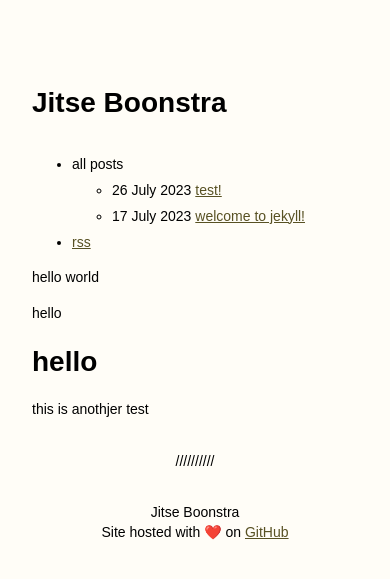
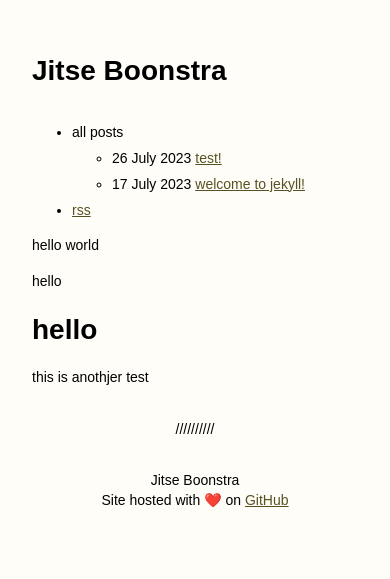
Before and after one commit to JitseB/jitseb.github.io, a Jekyll site: the page built from index.md, in a window 390 px wide. Shown: the top 579 px of the page. Built offline with Jekyll 4.4.1, drawn with Linux system fonts in a browser that asks for light colours; nearby versions of some CDN libraries.

Commit message:
Fix padding issue on mobile

```diff
--- a/assets/css/main.css
+++ b/assets/css/main.css
@@ -21,12 +21,6 @@ body[data-theme="dark"] img.ioda {
 
     body[data-theme="auto"] img.ioda {
         filter: invert(0)
-    }
-}
-
-@media only screen and (max-width: 640px) {
-    .w {
-        padding: 2rem;
     }
 }
 
@@ -71,6 +65,11 @@ li {
     max-width: 640px;
     margin: 0 auto;
     padding: 4rem 2rem
+}
+@media screen and (max-width: calc(640px + 2*2rem)) {
+    .w {
+        padding: 2rem;
+    }
 }
 
 hr {
```
